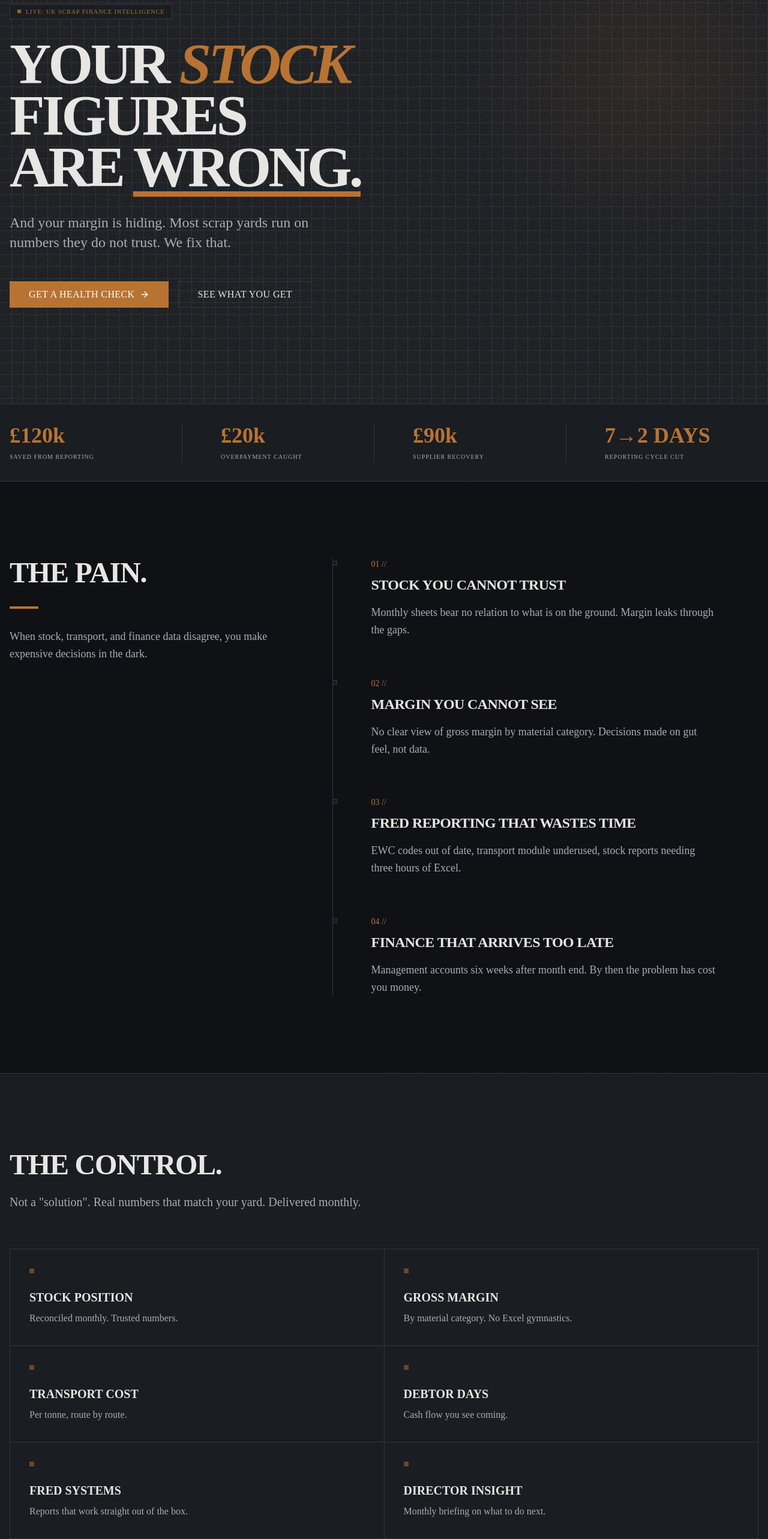
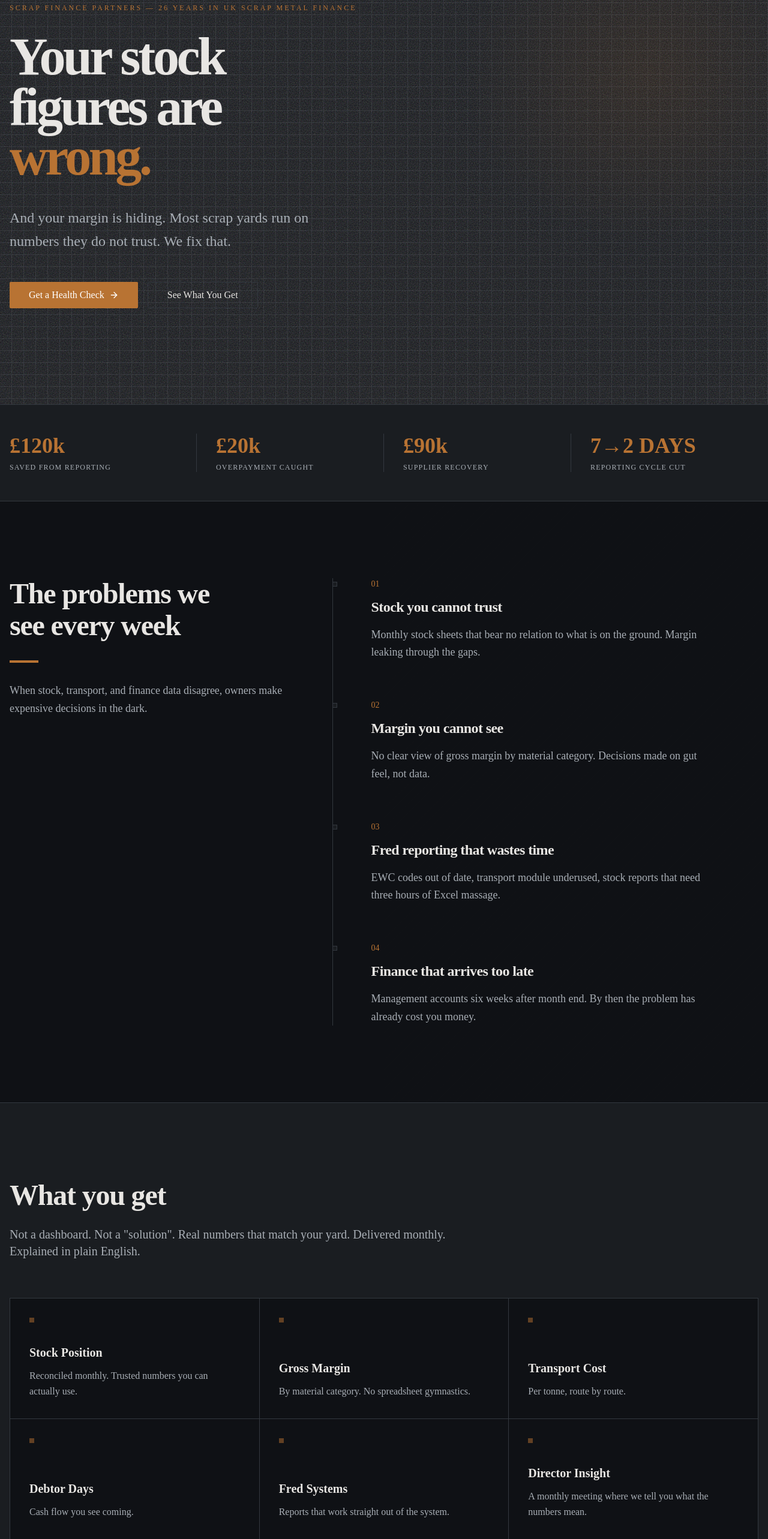
Before and after one commit to manazoid4/scrap-finance-partners, a Next.js app: page / in a window 1280 px wide. Shown: the part 220-2786 px from the top of the page at 60% size. Built offline with nearby package versions, Linux system fonts and the light colour scheme.

Commit message:
fix: restore premium spacious UI, remove excessive brutalism

```diff
--- a/app/page.tsx
+++ b/app/page.tsx
@@ -5,96 +5,95 @@ import { ArrowRight, ArrowUpRight } from "lucide-react";
 export default function Home() {
   return (
     <div className="flex flex-col min-h-screen">
+      {/* HERO SECTION */}
       <section className="relative border-b border-hairline bg-graphite overflow-hidden">
         <div className="absolute inset-0 bg-grid-fine opacity-40 pointer-events-none" />
-        <div className="absolute inset-0 noise opacity-20 pointer-events-none" />
+        <div className="absolute inset-0 noise opacity-30 pointer-events-none" />
         <div className="absolute top-0 right-0 w-[800px] h-[800px] hero-glow pointer-events-none" />
 
         <div className="container relative px-4 py-24 md:py-32 lg:py-40">
-          <div className="grid lg:grid-cols-[1.2fr_1fr] gap-12 items-end">
+          <div className="grid lg:grid-cols-[1.3fr_1fr] gap-16 items-center">
+
             <div className="reveal">
-              <div className="inline-flex items-center gap-2 px-3 py-1 bg-panel border border-hairline mb-8 font-mono text-[10px] uppercase tracking-widest text-copper">
-                <span className="w-1.5 h-1.5 rounded-none bg-copper animate-pulse" />
-                Live: UK Scrap Finance Intelligence
-              </div>
+              <p className="text-xs font-mono uppercase tracking-[0.25em] text-copper mb-8">
+                Scrap Finance Partners — 26 years in UK scrap metal finance
+              </p>
 
-              <h1 className="text-5xl sm:text-6xl md:text-7xl lg:text-[6rem] font-bold tracking-tighter leading-[0.9] text-ink uppercase">
-                Your <span className="text-copper italic pr-2">stock</span>
+              <h1 className="text-5xl sm:text-6xl md:text-7xl lg:text-[5.5rem] font-bold tracking-tighter leading-[0.95] text-ink">
+                Your stock
                 <br />
-                figures
+                figures are
                 <br />
-                are <span className="underline decoration-copper underline-offset-8">wrong.</span>
+                <span className="text-copper">wrong.</span>
               </h1>
 
-              <p className="mt-8 text-xl md:text-2xl text-ink-secondary max-w-lg leading-snug font-light reveal reveal-delay-1">
+              <p className="mt-10 text-xl md:text-2xl text-ink-secondary max-w-lg leading-relaxed font-light reveal reveal-delay-1">
                 And your margin is hiding. Most scrap yards run on numbers they do not trust. We fix that.
               </p>
 
               <div className="mt-12 flex flex-col sm:flex-row gap-4 reveal reveal-delay-2">
-                <Button asChild size="lg" className="bg-copper hover:bg-copper-bright text-white border-0 rounded-none text-base px-8 uppercase font-mono tracking-wide cta-copper">
+                <Button asChild size="lg" className="bg-copper hover:bg-copper-bright text-white border-0 rounded-sm text-base px-8 cta-copper">
                   <Link href="/health-check">
                     Get a Health Check <ArrowRight className="ml-2 h-4 w-4" />
                   </Link>
                 </Button>
-                <Button asChild variant="outline" size="lg" className="border-hairline text-ink hover:bg-panel-alt rounded-none text-base px-8 uppercase font-mono tracking-wide cta-outline">
+                <Button asChild variant="outline" size="lg" className="border-hairline text-ink hover:bg-panel-alt rounded-sm text-base px-8 cta-outline">
                   <Link href="/services">See What You Get</Link>
                 </Button>
               </div>
             </div>
 
+            {/* DASHBOARD WIDGET */}
             <div className="hidden lg:block relative reveal reveal-delay-3">
-              <div className="glass-panel p-6 shadow-2xl relative z-10 border border-hairline/80">
-                <div className="absolute -top-1 -left-1 w-2 h-2 bg-copper" />
-                <div className="absolute -top-1 -right-1 w-2 h-2 bg-copper" />
-                <div className="absolute -bottom-1 -left-1 w-2 h-2 bg-copper" />
-                <div className="absolute -bottom-1 -right-1 w-2 h-2 bg-copper" />
+              <div className="glass-panel p-8 relative shadow-2xl border border-hairline/80 rounded-sm">
+                <div className="absolute -top-px -left-px h-3 w-3 border-t border-l border-copper" />
+                <div className="absolute -top-px -right-px h-3 w-3 border-t border-r border-copper" />
+                <div className="absolute -bottom-px -left-px h-3 w-3 border-b border-l border-copper" />
+                <div className="absolute -bottom-px -right-px h-3 w-3 border-b border-r border-copper" />
 
-                <div className="flex justify-between items-end border-b border-hairline pb-4 mb-6">
+                <div className="flex justify-between items-end border-b border-hairline pb-4 mb-8">
                   <div>
                     <h3 className="font-mono text-xs uppercase tracking-widest text-ink-muted">Margin by Material</h3>
                     <p className="font-mono text-[10px] text-ink-secondary mt-1">GROSS MARGIN £ | MTH: JUN-26</p>
                   </div>
                   <div className="text-right">
                     <p className="font-mono text-2xl text-copper">18.5%</p>
-                    <p className="font-mono text-[10px] text-green mt-1 flex items-center justify-end gap-1">
-                      <ArrowUpRight className="h-3 w-3" /> +1.2% YTD
-                    </p>
                   </div>
                 </div>
 
-                <div className="flex items-end gap-2 h-48">
+                <div className="flex items-end gap-3 h-56">
                   {[
-                    { h: 85, label: "CU", val: "£84k" },
-                    { h: 62, label: "AL", val: "£61k" },
-                    { h: 38, label: "FE", val: "£35k" },
-                    { h: 55, label: "BR", val: "£53k" },
-                    { h: 72, label: "PB", val: "£70k" },
-                    { h: 45, label: "ZN", val: "£42k" },
+                    { h: 85, label: "Cu", val: "£84k" },
+                    { h: 62, label: "Al", val: "£61k" },
+                    { h: 38, label: "Fe", val: "£35k" },
+                    { h: 55, label: "Br", val: "£53k" },
+                    { h: 72, label: "Pb", val: "£70k" },
+                    { h: 45, label: "Zn", val: "£42k" },
                     { h: 28, label: "SS", val: "£26k" },
                   ].map((bar, i) => (
                     <div key={i} className="flex-1 flex flex-col items-center gap-2 group cursor-crosshair">
-                      <span className="font-mono text-[9px] text-ink-muted opacity-0 group-hover:opacity-100 transition-opacity">{bar.val}</span>
+                      <span className="font-mono text-[10px] text-ink-muted opacity-0 group-hover:opacity-100 transition-opacity">{bar.val}</span>
                       <div
-                        className="w-full bg-copper/40 border border-copper/20 group-hover:bg-copper group-hover:border-copper transition-colors bar-animate"
+                        className="w-full bg-copper/70 group-hover:bg-copper transition-colors bar-animate rounded-t-sm"
                         style={{ height: `${bar.h}%`, animationDelay: `${i * 100}ms` }}
                       />
-                      <span className="font-mono text-[10px] text-ink-secondary">{bar.label}</span>
+                      <span className="font-mono text-[11px] text-ink-secondary">{bar.label}</span>
                     </div>
                   ))}
                 </div>
 
-                <div className="grid grid-cols-3 gap-4 mt-6 pt-4 border-t border-hairline">
-                  <div className="bg-panel-alt p-3 border border-hairline">
-                    <p className="font-mono text-[9px] text-ink-muted uppercase">Stock Var</p>
-                    <p className="font-mono text-lg text-red mt-1">-£12k</p>
+                <div className="grid grid-cols-3 gap-6 mt-8 pt-6 border-t border-hairline">
+                  <div>
+                    <p className="font-mono text-[10px] text-ink-muted uppercase">Stock Var</p>
+                    <p className="font-mono text-xl text-red mt-1">-£12k</p>
                   </div>
-                  <div className="bg-panel-alt p-3 border border-hairline">
-                    <p className="font-mono text-[9px] text-ink-muted uppercase">Debtor Days</p>
-                    <p className="font-mono text-lg text-amber mt-1">42</p>
+                  <div>
+                    <p className="font-mono text-[10px] text-ink-muted uppercase">Debtor Days</p>
+                    <p className="font-mono text-xl text-amber mt-1">42</p>
                   </div>
-                  <div className="bg-panel-alt p-3 border border-hairline">
-                    <p className="font-mono text-[9px] text-ink-muted uppercase">Cash Pos</p>
-                    <p className="font-mono text-lg text-green mt-1">£1.4m</p>
+                  <div>
+                    <p className="font-mono text-[10px] text-ink-muted uppercase">Margin</p>
+                    <p className="font-mono text-xl text-green mt-1">18.5%</p>
                   </div>
                 </div>
               </div>
@@ -103,9 +102,10 @@ export default function Home() {
         </div>
       </section>
 
-      <section className="border-b border-hairline bg-panel overflow-hidden">
-        <div className="container px-4 py-8">
-          <div className="grid grid-cols-2 lg:grid-cols-4 gap-8 divide-x divide-hairline">
+      {/* PROOF TICKER */}
+      <section className="border-b border-hairline bg-panel">
+        <div className="container px-4 py-12">
+          <div className="grid grid-cols-2 lg:grid-cols-4 gap-8 lg:gap-0 divide-x divide-hairline">
             {[
               { num: "£120k", label: "SAVED FROM REPORTING" },
               { num: "£20k", label: "OVERPAYMENT CAUGHT" },
@@ -114,38 +114,39 @@ export default function Home() {
             ].map((stat, i) => (
               <div key={i} className={`flex flex-col justify-center ${i === 0 ? '' : 'pl-8'}`}>
                 <p className="text-3xl md:text-4xl font-mono text-copper font-bold">{stat.num}</p>
-                <p className="text-[10px] font-mono text-ink-secondary mt-2 tracking-widest">{stat.label}</p>
+                <p className="text-xs font-mono text-ink-secondary mt-2 tracking-widest">{stat.label}</p>
               </div>
             ))}
           </div>
         </div>
       </section>
 
+      {/* THE PROBLEM */}
       <section className="border-b border-hairline bg-graphite relative">
-        <div className="absolute inset-y-0 right-0 w-1/2 industrial-stripes opacity-30 pointer-events-none" />
+        <div className="absolute inset-y-0 right-0 w-1/2 industrial-stripes opacity-20 pointer-events-none" />
         <div className="container px-4 py-24 md:py-32 relative">
           <div className="grid lg:grid-cols-[1fr_1.5fr] gap-16 items-start">
             <div className="sticky top-24">
-              <h2 className="text-4xl md:text-5xl font-bold tracking-tight leading-[1] text-ink uppercase">
-                The Pain.
+              <h2 className="text-4xl md:text-5xl font-bold tracking-tight leading-[1.1] text-ink">
+                The problems we see every week
               </h2>
               <div className="w-12 h-1 bg-copper mt-8 line-accent" />
               <p className="mt-8 text-lg text-ink-secondary leading-relaxed font-light">
-                When stock, transport, and finance data disagree, you make expensive decisions in the dark.
+                When stock, transport, and finance data disagree, owners make expensive decisions in the dark.
               </p>
             </div>
 
             <div className="border-l border-hairline pl-8 md:pl-16 space-y-16">
               {[
-                { num: "01", title: "Stock you cannot trust", desc: "Monthly sheets bear no relation to what is on the ground. Margin leaks through the gaps." },
+                { num: "01", title: "Stock you cannot trust", desc: "Monthly stock sheets that bear no relation to what is on the ground. Margin leaking through the gaps." },
                 { num: "02", title: "Margin you cannot see", desc: "No clear view of gross margin by material category. Decisions made on gut feel, not data." },
-                { num: "03", title: "Fred reporting that wastes time", desc: "EWC codes out of date, transport module underused, stock reports needing three hours of Excel." },
-                { num: "04", title: "Finance that arrives too late", desc: "Management accounts six weeks after month end. By then the problem has cost you money." },
+                { num: "03", title: "Fred reporting that wastes time", desc: "EWC codes out of date, transport module underused, stock reports that need three hours of Excel massage." },
+                { num: "04", title: "Finance that arrives too late", desc: "Management accounts six weeks after month end. By then the problem has already cost you money." },
               ].map((item, i) => (
                 <div key={i} className="group relative">
-                  <div className="absolute -left-[33px] md:-left-[65px] top-1 w-2 h-2 bg-panel border border-hairline group-hover:bg-copper transition-colors" />
-                  <span className="block text-sm font-mono text-copper mb-2">{item.num} {"//"}</span>
-                  <h3 className="text-2xl font-bold text-ink uppercase tracking-tight">{item.title}</h3>
+                  <div className="absolute -left-[33px] md:-left-[65px] top-1.5 w-2 h-2 bg-panel border border-hairline group-hover:bg-copper transition-colors" />
+                  <span className="block text-sm font-mono text-copper mb-3">{item.num}</span>
+                  <h3 className="text-2xl font-bold text-ink tracking-tight">{item.title}</h3>
                   <p className="mt-4 text-ink-secondary leading-relaxed max-w-xl text-lg font-light">{item.desc}</p>
                 </div>
               ))}
@@ -154,84 +155,88 @@ export default function Home() {
         </div>
       </section>
 
+      {/* THE CONTROL */}
       <section className="border-b border-hairline bg-panel">
         <div className="container px-4 py-24 md:py-32">
           <div className="max-w-3xl mb-16">
-            <h2 className="text-4xl md:text-5xl font-bold tracking-tight leading-[1] text-ink uppercase">
-              The Control.
+            <h2 className="text-4xl md:text-5xl font-bold tracking-tight leading-[1.1] text-ink">
+              What you get
             </h2>
             <p className="mt-6 text-xl text-ink-secondary font-light">
-              Not a &quot;solution&quot;. Real numbers that match your yard. Delivered monthly.
+              Not a dashboard. Not a &quot;solution&quot;. Real numbers that match your yard. Delivered monthly. Explained in plain English.
             </p>
           </div>
 
-          <div className="grid md:grid-cols-2 gap-px bg-hairline border border-hairline">
+          <div className="grid md:grid-cols-2 lg:grid-cols-3 gap-px bg-hairline border border-hairline">
             {[
-              { label: "Stock Position", desc: "Reconciled monthly. Trusted numbers." },
-              { label: "Gross Margin", desc: "By material category. No Excel gymnastics." },
+              { label: "Stock Position", desc: "Reconciled monthly. Trusted numbers you can actually use." },
+              { label: "Gross Margin", desc: "By material category. No spreadsheet gymnastics." },
               { label: "Transport Cost", desc: "Per tonne, route by route." },
               { label: "Debtor Days", desc: "Cash flow you see coming." },
-              { label: "Fred Systems", desc: "Reports that work straight out of the box." },
-              { label: "Director Insight", desc: "Monthly briefing on what to do next." },
+              { label: "Fred Systems", desc: "Reports that work straight out of the system." },
+              { label: "Director Insight", desc: "A monthly meeting where we tell you what the numbers mean." },
             ].map((item, i) => (
-              <div key={i} className="bg-panel p-8 hover:bg-panel-alt transition-colors service-row flex flex-col justify-between min-h-[160px]">
-                <div className="w-2 h-2 bg-copper/50 mb-4" />
+              <div key={i} className="bg-graphite p-8 hover:bg-panel-alt transition-colors service-row flex flex-col justify-between min-h-[200px]">
+                <div className="w-2 h-2 bg-copper/50 mb-6" />
                 <div>
-                  <h4 className="text-xl font-bold text-ink uppercase">{item.label}</h4>
-                  <p className="text-ink-secondary mt-2">{item.desc}</p>
+                  <h4 className="text-xl font-bold text-ink mb-3">{item.label}</h4>
+                  <p className="text-ink-secondary font-light leading-relaxed">{item.desc}</p>
                 </div>
               </div>
             ))}
           </div>
 
-          <div className="mt-12 text-center">
-             <Button asChild size="lg" variant="outline" className="border-hairline bg-graphite text-ink hover:bg-copper hover:text-white hover:border-copper rounded-none text-base px-12 uppercase font-mono tracking-wide transition-all duration-200">
-                <Link href="/services">View All Services</Link>
+          <div className="mt-16 text-center">
+             <Button asChild size="lg" variant="outline" className="border-hairline bg-graphite text-ink hover:bg-panel-alt rounded-sm text-base px-12 cta-outline">
+                <Link href="/services">View All 10 Services</Link>
              </Button>
           </div>
         </div>
       </section>
 
+      {/* SCRAP FINANCE OS */}
       <section className="border-b border-hairline bg-graphite relative overflow-hidden py-24 md:py-32">
         <div className="absolute inset-0 bg-grid opacity-30 pointer-events-none" />
         <div className="container px-4 relative z-10">
-          <div className="glass-panel border border-hairline p-1">
-            <div className="bg-panel-raised border-b border-hairline px-4 py-2 flex items-center justify-between">
+          <div className="glass-panel border border-hairline p-1 rounded-sm shadow-xl max-w-5xl mx-auto">
+            <div className="bg-panel-raised border-b border-hairline px-4 py-3 flex items-center justify-between rounded-t-sm">
               <div className="flex gap-2">
-                <div className="w-3 h-3 rounded-none bg-hairline" />
-                <div className="w-3 h-3 rounded-none bg-hairline" />
-                <div className="w-3 h-3 rounded-none bg-hairline" />
+                <div className="w-3 h-3 rounded-full bg-hairline" />
+                <div className="w-3 h-3 rounded-full bg-hairline" />
+                <div className="w-3 h-3 rounded-full bg-hairline" />
               </div>
-              <p className="font-mono text-[10px] text-ink-muted uppercase">SYS.PORTAL.2026</p>
+              <p className="font-mono text-[10px] text-ink-muted uppercase tracking-widest">SYS.PORTAL.2026</p>
             </div>
 
-            <div className="p-8 md:p-12 grid lg:grid-cols-2 gap-12 items-center bg-graphite/50">
+            <div className="p-8 md:p-16 grid lg:grid-cols-[1fr_1.2fr] gap-16 items-center bg-graphite/80 rounded-b-sm">
               <div>
-                <p className="font-mono text-copper text-sm mb-4">{">"} COMING_2026</p>
-                <h2 className="text-3xl md:text-5xl font-bold tracking-tight leading-[1] text-ink uppercase mb-6">
+                <div className="inline-block bg-copper/10 text-copper px-3 py-1 text-xs font-mono uppercase tracking-wider mb-8">
+                  Coming 2026
+                </div>
+                <h2 className="text-3xl md:text-5xl font-bold tracking-tight leading-[1.1] text-ink mb-6">
                   Scrap Finance OS
                 </h2>
-                <p className="text-lg text-ink-secondary leading-relaxed font-light mb-8">
+                <p className="text-lg text-ink-secondary leading-relaxed font-light">
                   A client portal where you upload reports and receive automated KPI dashboards, stock alerts, and board packs — without the manual work.
                 </p>
               </div>
 
-              <div className="grid grid-cols-2 gap-px bg-hairline border border-hairline">
-                <div className="bg-panel p-6">
-                  <p className="font-mono text-[10px] text-ink-muted uppercase mb-2">STOCK_VAR</p>
-                  <p className="font-mono text-xl text-red">-£12,040.00</p>
+              <div className="grid grid-cols-2 gap-4">
+                <div className="border border-hairline bg-panel p-6 rounded-sm">
+                  <p className="font-mono text-[10px] text-ink-muted uppercase tracking-widest mb-3">Stock Alert</p>
+                  <p className="font-mono text-lg text-red">-£12k variance</p>
                 </div>
-                <div className="bg-panel p-6">
-                  <p className="font-mono text-[10px] text-ink-muted uppercase mb-2">MRG_CU</p>
-                  <p className="font-mono text-xl text-green">24.5%</p>
+                <div className="border border-hairline bg-panel p-6 rounded-sm">
+                  <p className="font-mono text-[10px] text-ink-muted uppercase tracking-widest mb-3">Margin</p>
+                  <p className="font-mono text-lg text-green">Cu: 24.5%</p>
                 </div>
-                <div className="bg-panel p-6">
-                  <p className="font-mono text-[10px] text-ink-muted uppercase mb-2">TRN_CST_T</p>
-                  <p className="font-mono text-xl text-ink">£18.40</p>
+                <div className="border border-hairline bg-panel p-6 rounded-sm">
+                  <p className="font-mono text-[10px] text-ink-muted uppercase tracking-widest mb-3">Transport</p>
+                  <p className="font-mono text-lg text-ink">£18.40 / T</p>
                 </div>
-                <div className="bg-panel p-6">
-                  <p className="font-mono text-[10px] text-ink-muted uppercase mb-2">DBT_DYS</p>
-                  <p className="font-mono text-xl text-amber">42</p>
+                <div className="border border-hairline bg-panel p-6 rounded-sm">
+                  <p className="font-mono text-[10px] text-ink-muted uppercase tracking-widest mb-3">Debtors</p>
+                  <p className="font-mono text-lg text-amber">42 days</p>
                 </div>
               </div>
             </div>
@@ -239,19 +244,20 @@ export default function Home() {
         </div>
       </section>
 
+      {/* FOUNDER QUOTE */}
       <section className="bg-panel py-24 md:py-32">
         <div className="container px-4">
-          <div className="max-w-4xl border-l-4 border-copper pl-8 md:pl-12">
-            <p className="text-2xl md:text-4xl lg:text-5xl font-bold leading-[1.15] text-ink tracking-tight">
-              &quot;I have seen yards lose six-figure margin because their stock reporting was wrong and nobody noticed for eight months.&quot;
+          <div className="max-w-4xl mx-auto text-center md:text-left">
+            <p className="text-2xl md:text-4xl lg:text-5xl font-bold leading-[1.2] text-ink tracking-tight text-balance">
+              &quot;I have worked in scrap yard finance for 26 years. I have seen yards lose six-figure margin because their stock reporting was wrong and nobody noticed for eight months.&quot;
             </p>
-            <div className="mt-12 flex items-center gap-6">
-              <div className="h-16 w-16 bg-graphite border border-hairline flex items-center justify-center font-mono text-xl text-copper">
+            <div className="mt-16 flex flex-col md:flex-row items-center md:items-start justify-center md:justify-start gap-6">
+              <div className="h-16 w-16 bg-graphite border border-hairline flex items-center justify-center font-mono text-xl text-copper rounded-sm">
                 MA
               </div>
-              <div>
-                <p className="font-bold text-ink text-lg uppercase tracking-wide">Majid Ahmed</p>
-                <p className="font-mono text-xs text-ink-secondary mt-1 tracking-widest uppercase">Founder — 26 years in scrap finance</p>
+              <div className="text-center md:text-left">
+                <p className="font-bold text-ink text-lg tracking-wide">Majid Ahmed</p>
+                <p className="text-sm text-ink-secondary mt-1">Founder, Scrap Finance Partners</p>
               </div>
             </div>
           </div>
```
